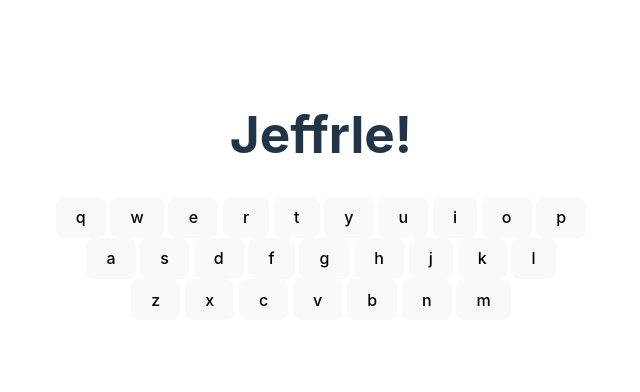
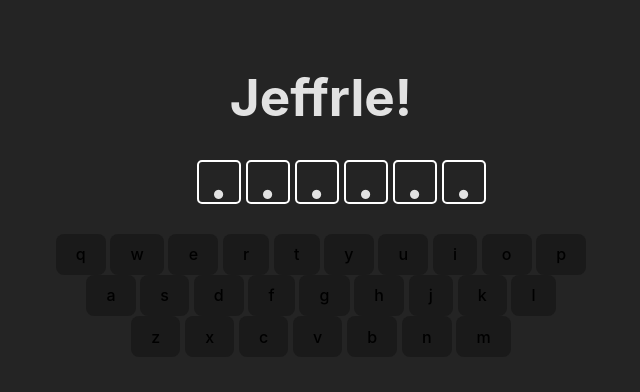
Before and after one commit to Jeffrey-Meesters/jeffrle, a website built with Vite: page index.html in a window 1280 px wide. Shown: the part 204-596 px from the top of the page, without its empty margins (319-959 px from the left). Built offline with nearby package versions, Linux system fonts and the light colour scheme.

Commit message:
Make logic to start the game and paint the first list of letters on the screen

```diff
--- a/src/Game.ts
+++ b/src/Game.ts
@@ -1,6 +1,6 @@
 import Word from "./Word"
 
-export default class Game {
+export class Game {
   numberOfTries: number;
   #words: Array<string>;
   #chosenWord: string;
@@ -22,7 +22,7 @@ export default class Game {
     return this.#chosenWord;
   };
 
-  startGame(): void {
+  public startGame(): void {
     // if the textcontent of the btn__reset equals Reset Game then reload the page
     // to reset all values and return false > now the overlay will show with Start Game button
     // if (document.getElementById('btn__reset').textContent === 'Reset Game') {
@@ -32,8 +32,8 @@ export default class Game {
 
     // get a random phrase
     const word = this.getWord();
-    // initialize the Phrase class with the random phrase
-    this.#wordClass = new Word(word);
+    // initialize the Phrase class with the random phrase and tries 0
+    this.#wordClass = new Word(word, 0);
     this.#wordClass.addWordToDisplay();
   }
 }
--- a/src/Word.ts
+++ b/src/Word.ts
@@ -1,10 +1,26 @@
 export default class Word {
     #word: string;
-    constructor(word: string) {
+    #tries: number
+
+    constructor(word: string, tries: number) {
         this.#word = word;
+        this.#tries = tries;
     }
 
     addWordToDisplay() {
-        return this.#word;
+        const wordListwrapper = document.getElementById('word-lists');
+        for (let k = 0; k <= this.#tries; k++) {
+            const list = document.createElement("ul");
+            list.setAttribute("id", `${k}`)
+            for(let i = 0; i < this.#word.length; i++) {
+                const listElement = document.createElement("li");
+                listElement.setAttribute("id", `${k}-${i}`)
+                listElement.classList.add("list-letter")
+                listElement.innerText = "."
+                list?.append(listElement);
+            }
+            wordListwrapper?.append(list);
+        }
+
     }
 }
--- a/src/main.ts
+++ b/src/main.ts
@@ -1,6 +1,11 @@
 import './style.css'
-import homePage from "./templates/pages/homePage.html?raw"
+import homePage from "./templates/pages/home/homePage.html?raw"
 import qwertyBoard from "./templates/components/qwertyBoard.html?raw"
+import {Game} from "./Game"
 
 document.querySelector<HTMLDivElement>('#app')!.innerHTML = homePage;
 document.querySelector<HTMLDivElement>('#qwerty-board')!.innerHTML = qwertyBoard
+
+const game = new Game();
+
+game.startGame()
--- a/src/style.css
+++ b/src/style.css
@@ -1,3 +1,5 @@
+@import "./templates/pages/home/homePage.css";
+
 :root {
   font-family: Inter, Avenir, Helvetica, Arial, sans-serif;
   font-size: 16px;
@@ -44,26 +46,6 @@ h1 {
   text-align: center;
 }
 
-.logo {
-  height: 6em;
-  padding: 1.5em;
-  will-change: filter;
-}
-.logo:hover {
-  filter: drop-shadow(0 0 2em #646cffaa);
-}
-.logo.vanilla:hover {
-  filter: drop-shadow(0 0 2em #f7df1eaa);
-}
-
-.card {
-  padding: 2em;
-}
-
-.read-the-docs {
-  color: #888;
-}
-
 button {
   border-radius: 8px;
   border: 1px solid transparent;
@@ -83,7 +65,7 @@ button:focus-visible {
   outline: 4px auto -webkit-focus-ring-color;
 }
 
-@media (prefers-color-scheme: light) {
+/* @media (prefers-color-scheme: light) {
   :root {
     color: #213547;
     background-color: #ffffff;
@@ -94,4 +76,4 @@ button:focus-visible {
   button {
     background-color: #f9f9f9;
   }
-}
+} */
--- /dev/null
+++ b/src/templates/pages/home/homePage.css
@@ -0,0 +1,22 @@
+.question-rows-wrapper {
+    margin: 30px 0;
+}
+
+#word-lists ul {
+    display: flex;
+    justify-content: center;
+    list-style: none;
+}
+
+#word-lists li {
+    width: 40px;
+    height: 40px;
+    font-size: 70px;
+    border: 2px solid #fff;
+    border-radius: 5px;
+    margin-right: 5px;
+}
+
+#word-lists li:last-child {
+    margin-right: 0;
+}
```
Also changed, not shown: src/templates/pages/home/homePage.html (renamed from src/templates/pages/homePage.html).
